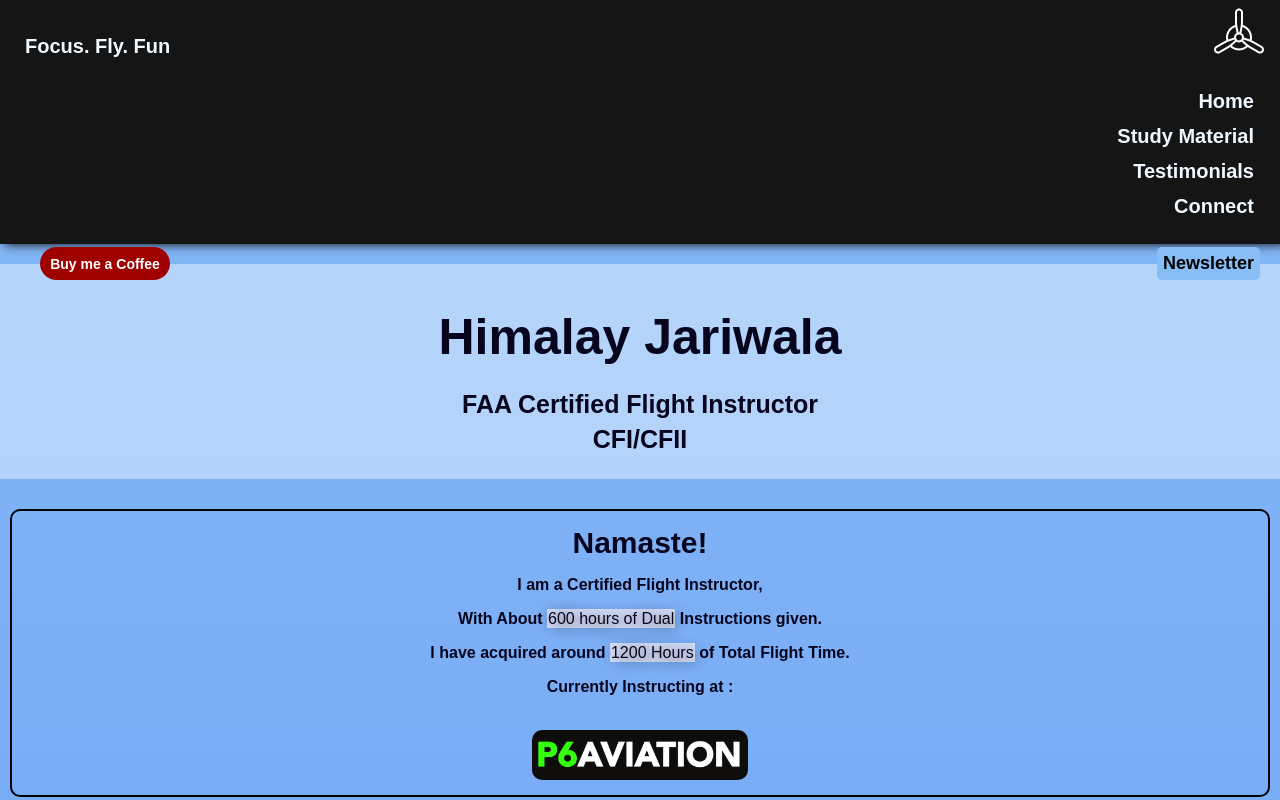
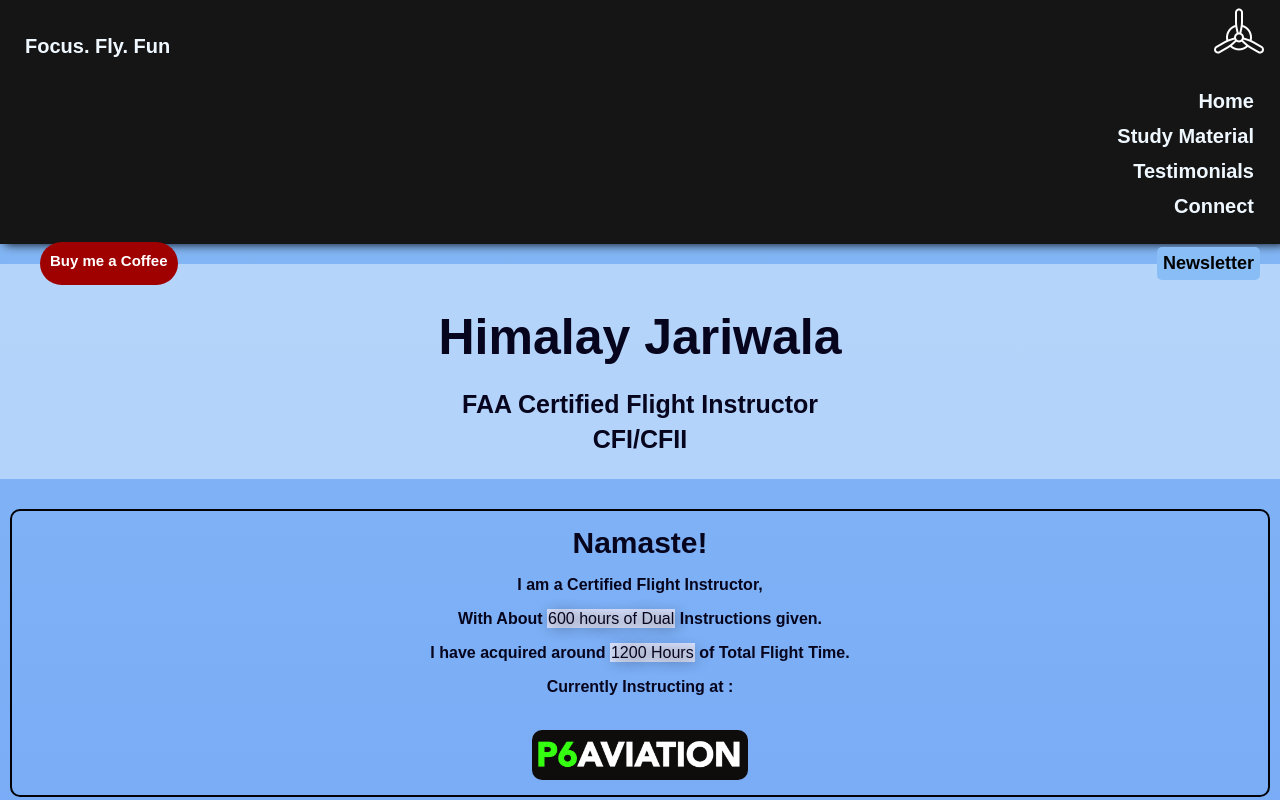
Before and after one commit to babypilot007/flyhimalay, a React (Create React App) app: page / in a window 1280 px wide. Both pictures are taken after a click on the button 1239 px from the left and 31 px from the top of the page. Shown: the top 800 px of the page. Built offline with nearby package versions, Linux system fonts and the light colour scheme.

Commit message:
focusclyfun

```diff
--- a/src/App.css
+++ b/src/App.css
@@ -106,21 +106,35 @@ html {
     justify-content: space-between;
   }
 
-  .donateBtn{
-    font-size: 14px;
-    width: 130px;
-    border-radius: 50px;
+  .donateBtn {
+    padding: 10px;
+    font-size: 15px;
     background-color: rgb(159, 0, 0);
     color: rgb(255, 255, 255);
+    border-radius: 50px
   }
 
-  .donateBtn:hover{
-    font-size: 14px;
-    width: 130px;
+  .donateBtn:hover {
+    padding: 10px;
+    font-size: 18px;
+    background-color: rgb(255, 255, 255);
+    color: rgb(198, 0, 0);
     border-radius: 50px;
+  }
+  .donateBtn:focus {
+    padding: 10px;
+    font-size: 18px;
     background-color: rgb(255, 255, 255);
-    color: rgb(159, 0, 0);
+    color: rgb(198, 0, 0);
+    border-radius: 50px;
+
   }
+
+
+
+
+
+
 .newsHead{
     color: rgb(0, 0, 0);
     background-color: rgb(136, 190, 245);
--- a/src/Nav.js
+++ b/src/Nav.js
@@ -63,7 +63,7 @@ export default function Nav() {
        <br/>
 
        <div className='navSub'>
-      <button className='donateBtn'>Buy me a Coffee</button>
+      <a className='donateBtn' href='https://www.venmo.com/u/Himalay-Jariwala'>Buy me a Coffee</a>
      <li><button onClick={()=>{navigate('/newsletter')}} className='newsHead'>Newsletter</button></li>
       </div>
        </ul>
```
